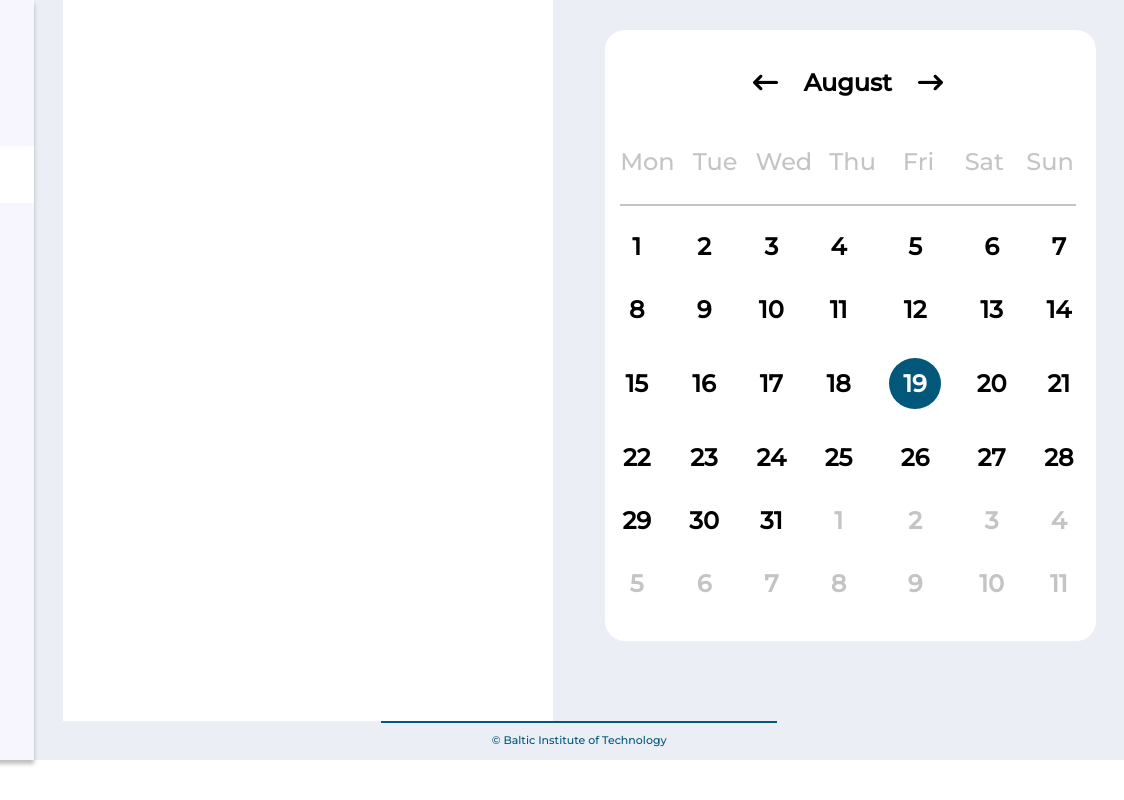
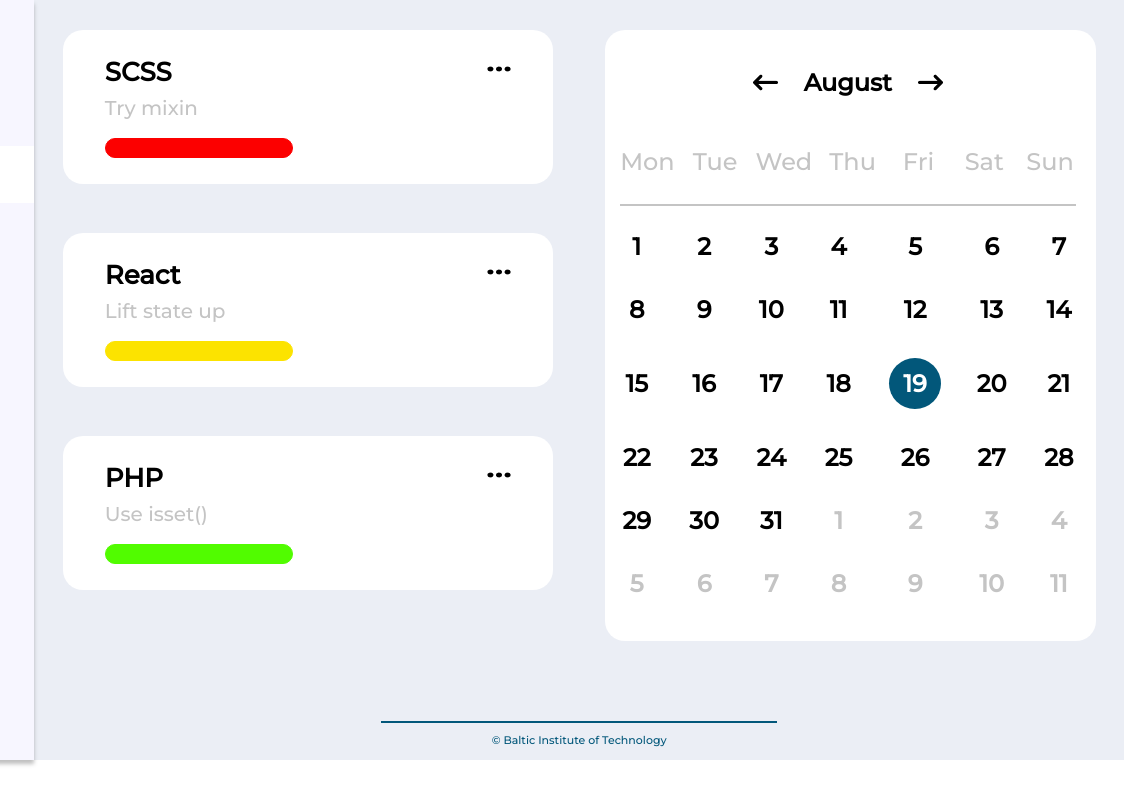
Before and after one commit to VilmaPetruskeviciene/8-friday, a website: page calendar.html in a window 1280 px wide. Shown: the full height of the page, 156-1280 px from the left. Drawn offline with Linux system fonts and the light colour scheme.

Commit message:
calendar

```diff
--- a/calendar.html
+++ b/calendar.html
@@ -39,7 +39,38 @@
 
         <div class="home-main">
             <div class="calendar-main">
-                <div class="prog"></div>
+                <div class="prog">
+                    <div class="prog-sm">
+                        <div>
+                            <h4 class="prog-h">SCSS</h4>
+                            <p class="prog-p">Try mixin</p>
+                            <hr class="prog-hr red">
+                        </div>
+                        <div>
+                            <img class="points" src="./assets/points.png" alt="points">
+                        </div>
+                    </div>
+                    <div class="prog-sm">
+                        <div>
+                            <h4 class="prog-h">React</h4>
+                            <p class="prog-p">Lift state up</p>
+                            <hr class="prog-hr yellow">
+                        </div>
+                        <div>
+                            <img class="points" src="./assets/points.png" alt="points">
+                        </div>
+                    </div>
+                    <div class="prog-sm">
+                        <div>
+                            <h4 class="prog-h">PHP</h4>
+                            <p class="prog-p">Use isset()</p>
+                            <hr class="prog-hr green">
+                        </div>
+                        <div>
+                            <img class="points" src="./assets/points.png" alt="points">
+                        </div>
+                    </div>
+                </div>
                 <div class="calendar">
                     <div class="month">
                         <img class="arrow" src="./assets/arrowL.png" alt="arrow">
--- a/styles/calendar.css
+++ b/styles/calendar.css
@@ -8,7 +8,59 @@
 .prog {
     width: 45%;
     margin-right: 26px;
+    margin-top: 30px;
+}
+
+.prog-sm {
+    display: flex;
+    justify-content: space-between;
     background-color: #FFF;
+    margin-bottom: 49px;
+    border-radius: 20px;
+    padding: 26px 42px;
+}
+
+.prog-h {
+    font-style: normal;
+    font-weight: 700;
+    font-size: 26px;
+    line-height: 32px;
+    color: #000;
+}
+
+.prog-p {
+    font-style: normal;
+    font-weight: 500;
+    font-size: 20px;
+    line-height: 24px;
+    color: #C4C4C4;
+    margin-top: 8px;
+    margin-bottom: 18px;
+}
+
+.prog-hr {
+    width: 188px;
+    height: 20px;
+    border-radius: 25px;
+}
+
+.points {
+    margin-top: 10px;
+}
+
+.red {
+    background-color: #FC0000;
+    border: 1px solid #FC0000;
+}
+
+.yellow {
+    background-color: #FCE300;
+    border: 1px solid #FCE300;
+}
+
+.green {
+    background-color: #51FC00;
+    border: 1px solid #51FC00;
 }
 
 .calendar {
```
Also changed, not shown: assets/points.png (added).
